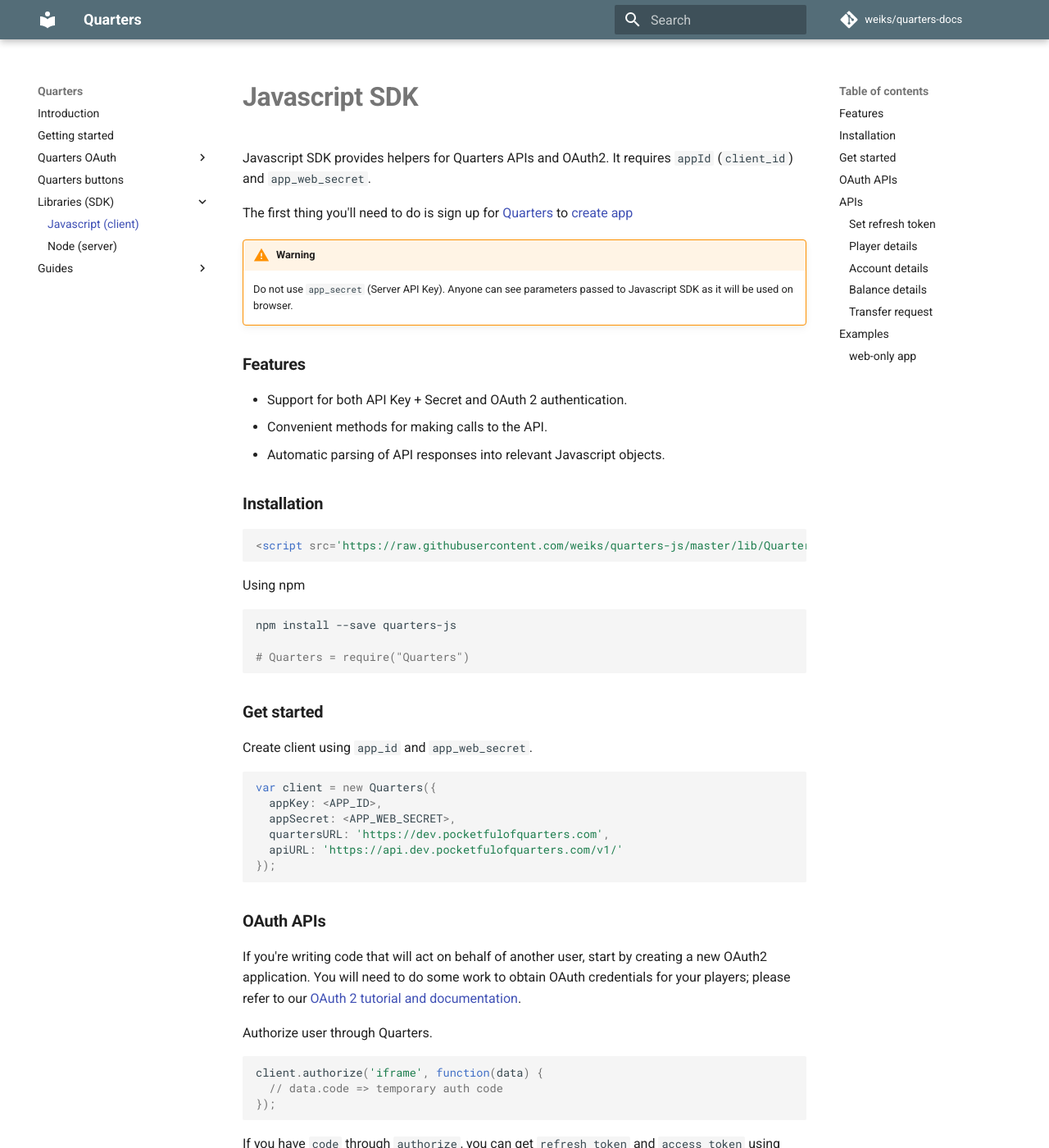
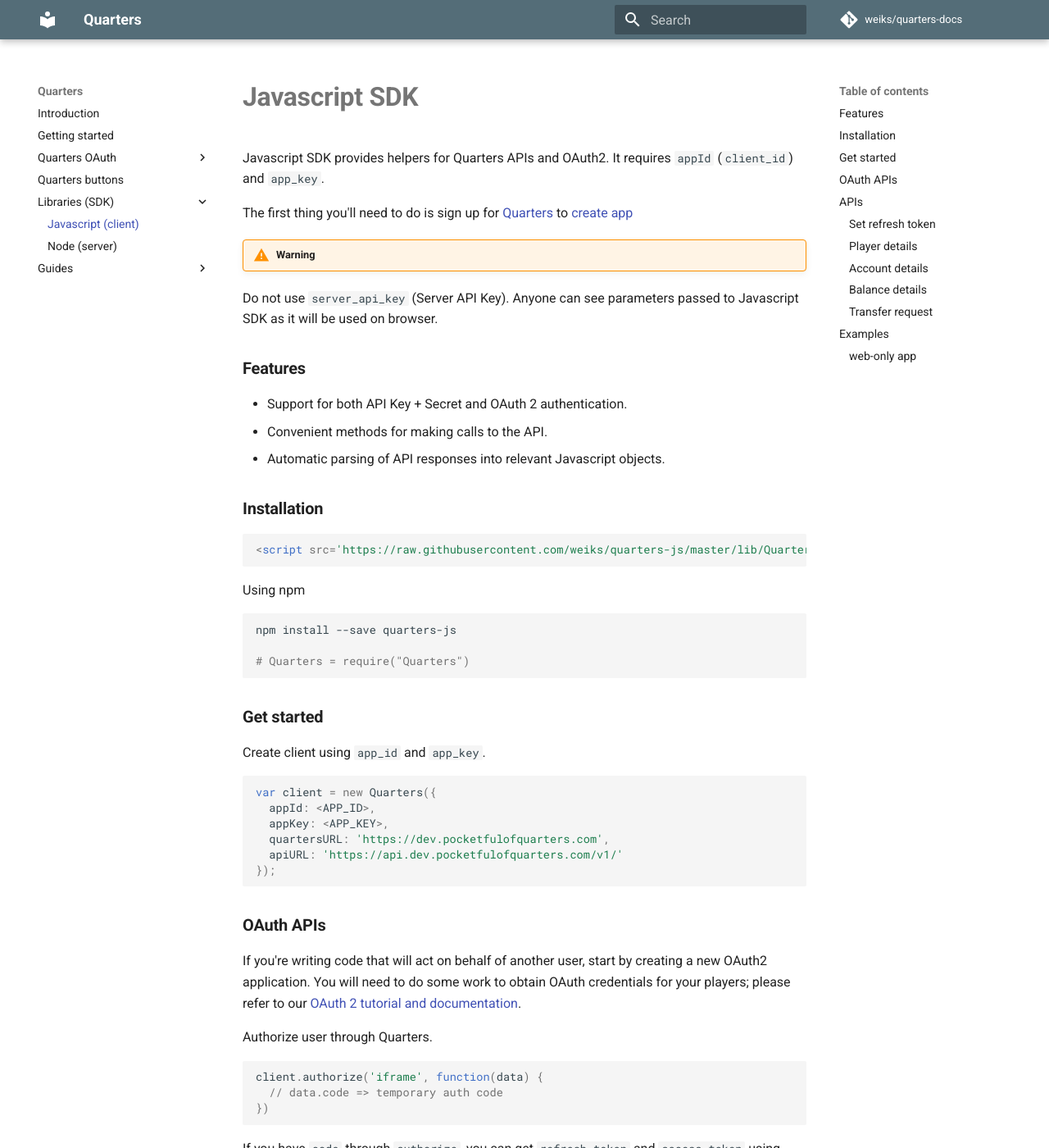
Before and after one commit to weiks/quarters-docs, an MkDocs documentation site: the page built from docs/sdk/js.md, in a window 1280 px wide and 1400 px high. Shown: the whole window at 82% size. Built offline with MkDocs 1.6.1 and Material for MkDocs 9.7.7, drawn with Linux system fonts in a browser that asks for light colours; comment, search, counter and statistics services are not loaded; old or Windows-style settings are respelled for this version of MkDocs; some of the changed text lies outside the part shown.

Commit message:
fix inconstancy in language

````diff
--- a/docs/sdk/js.md
+++ b/docs/sdk/js.md
@@ -1,13 +1,13 @@
 # Javascript SDK
 
 Javascript SDK provides helpers for Quarters APIs and OAuth2. It requires
-`appId` (`client_id`) and `app_web_secret`.
+`appId` (`client_id`) and `app_key`.
 
 The first thing you'll need to do is sign up for [Quarters](https://dev.pocketfulofquarters.com) to [create app](../guides/create-app.md)
 
 !!! Warning
-    Do not use `app_secret` (Server API Key). Anyone can see parameters
-    passed to Javascript SDK as it will be used on browser.
+Do not use `server_api_key` (Server API Key). Anyone can see parameters
+passed to Javascript SDK as it will be used on browser.
 
 ### Features
 
@@ -31,12 +31,12 @@
 
 ### Get started
 
-Create client using `app_id` and `app_web_secret`.
+Create client using `app_id` and `app_key`.
 
 ```js
 var client = new Quarters({
-  appKey: <APP_ID>,
-  appSecret: <APP_WEB_SECRET>,
+  appId: <APP_ID>,
+  appKey: <APP_KEY>,
   quartersURL: 'https://dev.pocketfulofquarters.com',
   apiURL: 'https://api.dev.pocketfulofquarters.com/v1/'
 });
@@ -51,7 +51,7 @@
 ```js
 client.authorize('iframe', function(data) {
   // data.code => temporary auth code
-});
+})
 ```
 
 If you have `code` through `authorize`, you can get `refresh_token` and `access_token` using `setAuthCode` method. This method also set `refresh_token` in `client`
@@ -60,15 +60,14 @@
 client.setAuthCode(code).then(function(data) {
   // data.refresh_token => refresh token for client
   // data.access_token => access token for subsequent APIs calls
-
   // ...
   // ....
   // start making API calls
-});
+})
 ```
 
 !!! Warning
-    Setting `code` directly through SDK without validating at server is not safe. Use this method only for web-only applications. For server based applications, use server (Node SDK or APIs) to validate and get `refresh_token` and `access_token` from quarters server. Then, use `setRefreshToken` to set `refresh_token` to quarters client object.
+Setting `code` directly through SDK without validating at server is not safe. Use this method only for web-only applications. For server based applications, use server (Node SDK or APIs) to validate and get `refresh_token` and `access_token` from quarters server. Then, use `setRefreshToken` to set `refresh_token` to quarters client object.
 
 ### APIs
 
@@ -81,7 +80,7 @@
   // ...
   // ....
   // start making API calls
-});
+})
 ```
 
 #### Player details
@@ -90,8 +89,8 @@
 
 ```js
 client.me().then(function(player) {
-  console.log(player);
-});
+  console.log(player)
+})
 ```
 
 #### Account details
@@ -100,10 +99,10 @@
 
 ```js
 client.getAccount().then(function(account) {
-  console.log(account);
+  console.log(account)
 
   // account.address => ETH address for player
-});
+})
 ```
 
 #### Balance details
@@ -112,11 +111,11 @@
 
 ```js
 client.getBalance().then(function(balance) {
-  console.log(balance);
+  console.log(balance)
 
   // balance.quarters => Number of quarters player has
   // balance.formattedQuarters => formatted quarters to show on UI
-});
+})
 ```
 
 #### Transfer request
@@ -124,30 +123,31 @@
 When you want a player to transfer quarters while playing game. You can create "transfer request"; it creates new `requestId` and then, you can ask the player to authorize the transfer.
 
 ```js
-client.requestTransfer({
-  tokens: 10, // 10 quarters
-  description: 'Power ups' // transfer description
-}).then(function(request) {
+client
+  .requestTransfer({
+    tokens: 10, // 10 quarters
+    description: 'Power ups' // transfer description
+  })
+  .then(function(request) {
+    // request related details
+    console.log(request)
 
-  // request related details
-  console.log(request);
-
-  // add iframe on the page and ask player to authorize transfer
-  client.authorizeTransfer(request.id, 'iframe', function(data) {
-    if (data.error) {
-      // data.message
-    } else if (data.cancel) {
-      // player canceled transfer
-    } else {
-      // data.txId => Ethereum transaction tx id
-      // data.requestId => Request Id to get details about order (/v1/requests/:requestId)
-    }
-  });
-});
+    // add iframe on the page and ask player to authorize transfer
+    client.authorizeTransfer(request.id, 'iframe', function(data) {
+      if (data.error) {
+        // data.message
+      } else if (data.cancel) {
+        // player canceled transfer
+      } else {
+        // data.txId => Ethereum transaction tx id
+        // data.requestId => Request Id to get details about order (/v1/requests/:requestId)
+      }
+    })
+  })
 ```
 
 !!! info
-    You can use [Quarters Buttons](../quarters-buttons.md) to get `txId` and `requestId` without creating `requestTransfer` and `authorizeTransfer`. In much complex apps, this might comes handy.
+You can use [Quarters Buttons](../quarters-buttons.md) to get `txId` and `requestId` without creating `requestTransfer` and `authorizeTransfer`. In much complex apps, this might comes handy.
 
 ### Examples
 
@@ -155,8 +155,8 @@
 
 ```js
 var client = new Quarters({
-  appKey: <APP_ID>,
-  appSecret: <APP_WEB_SECRET>,
+  appId: <APP_ID>,
+  appKey: <APP_KEY>,
   quartersURL: 'https://dev.pocketfulofquarters.com',
   apiURL: 'https://api.dev.pocketfulofquarters.com/v1/'
 });
````
Also changed, not shown: docs/guides/login-quarters.md (+9 -9 lines), docs/guides/transfer-quarters.md (+9 -9 lines), docs/sdk/node.md (+7 -7 lines).
